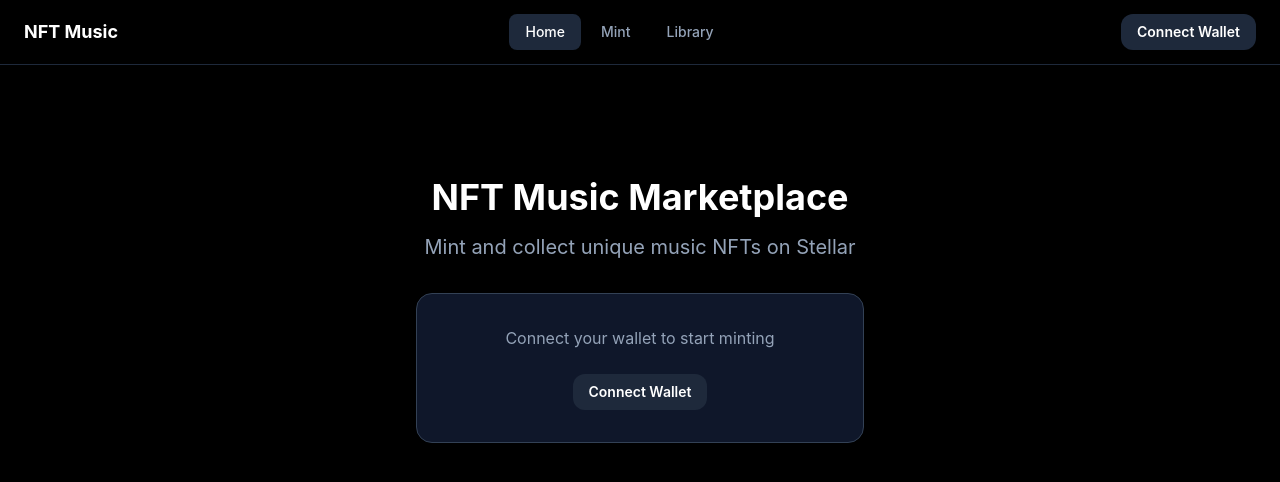
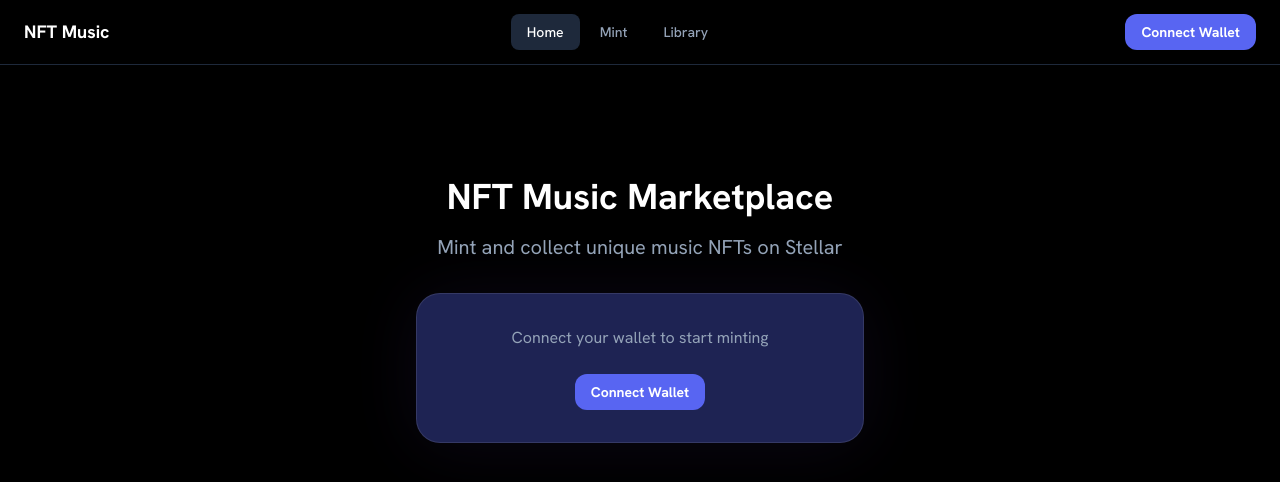
Before and after one commit to donendosted/NFT_MUSIC, a Next.js app in the folder frontend/: page / in a window 1280 px wide. Shown: the top 482 px of the page. Built offline with nearby package versions, Linux system fonts and the light colour scheme; no server answers.

Commit message:
style: establish discord-inspired visual system

```diff
--- a/frontend/app/globals.css
+++ b/frontend/app/globals.css
@@ -1,46 +1,35 @@
+@import url('https://fonts.googleapis.com/css2?family=Hanken+Grotesk:wght@400;500;600;700;800&family=Space+Grotesk:wght@500;600;700&display=swap');
+
 @tailwind base;
 @tailwind components;
 @tailwind utilities;
 
-* {
-  box-sizing: border-box;
-}
+:root { --canvas: #0a0d3a; --panel: #1e2353; --blurple: #5865f2; --green: #35ed7e; --pink: #ec48bd; }
+* { box-sizing: border-box; }
+html { background: var(--canvas); }
+body { margin: 0; background: var(--canvas); color: #fff; font-family: 'Hanken Grotesk', ui-sans-serif, system-ui, sans-serif; }
+body::before { content: ''; position: fixed; inset: 0; pointer-events: none; z-index: -1; opacity: .45; background: radial-gradient(circle at 10% 0%, rgba(88,101,242,.35), transparent 28rem), radial-gradient(circle at 90% 22%, rgba(236,72,189,.17), transparent 28rem); }
 
-body {
-  font-family: 'Inter', system-ui, -apple-system, sans-serif;
-}
+::-webkit-scrollbar { width: 7px; }
+::-webkit-scrollbar-track { background: var(--canvas); }
+::-webkit-scrollbar-thumb { background: #5865f2; border-radius: 999px; }
 
-::-webkit-scrollbar {
-  width: 6px;
-}
-
-::-webkit-scrollbar-track {
-  background: #000;
-}
-
-::-webkit-scrollbar-thumb {
-  background: #333;
-  border-radius: 3px;
-}
-
-::-webkit-scrollbar-thumb:hover {
-  background: #444;
-}
+@keyframes mesh { 0%,100% { transform: translate3d(-2%, -2%, 0) scale(1); } 50% { transform: translate3d(2%, 2%, 0) scale(1.08); } }
+@keyframes float { 0%,100% { transform: translateY(0) rotate(-2deg); } 50% { transform: translateY(-14px) rotate(1deg); } }
+@keyframes bars { 0%,100% { transform: scaleY(.4); } 50% { transform: scaleY(1); } }
 
 @layer components {
-  .btn-primary {
-    @apply bg-slate-800 hover:bg-slate-700 text-white font-semibold py-3 px-6 rounded-xl transition-all duration-200 active:scale-95 disabled:opacity-50 disabled:cursor-not-allowed;
-  }
-
-  .btn-accent {
-    @apply bg-slate-600 hover:bg-slate-500 text-white font-bold py-3 px-6 rounded-xl transition-all duration-200 active:scale-95 disabled:opacity-50;
-  }
-
-  .card {
-    @apply bg-slate-900 rounded-2xl border border-slate-700 overflow-hidden;
-  }
-
-  .input-field {
-    @apply w-full bg-slate-900 border border-slate-700 rounded-xl px-4 py-3 text-white placeholder-slate-500 focus:outline-none focus:border-slate-500 focus:ring-1 focus:ring-slate-500 transition-all;
-  }
+  .display { font-family: 'Space Grotesk', sans-serif; font-weight: 700; letter-spacing: -.065em; text-transform: uppercase; }
+  .page-shell { @apply mx-auto max-w-6xl px-4 sm:px-6 lg:px-8; }
+  .btn-primary { @apply inline-flex items-center justify-center bg-[#5865f2] hover:bg-[#7380ff] text-white font-bold py-3 px-6 rounded-xl transition-all duration-200 active:scale-95 disabled:opacity-50 disabled:cursor-not-allowed; }
+  .btn-accent { @apply inline-flex items-center justify-center bg-[#35ed7e] hover:bg-[#5cff9d] text-[#070923] font-bold py-3 px-6 rounded-xl transition-all duration-200 active:scale-95 disabled:opacity-50 disabled:cursor-not-allowed; }
+  .btn-secondary { @apply inline-flex items-center justify-center bg-white hover:bg-slate-100 text-[#0a0d3a] font-bold py-3 px-6 rounded-xl transition-all duration-200 active:scale-95; }
+  .card { @apply bg-[#1e2353] rounded-[24px] border border-white/10 overflow-hidden; box-shadow: 0 3px 68px rgba(69,42,124,.16); }
+  .input-field { @apply w-full bg-[#121746] border border-white/15 rounded-xl px-4 py-3 text-white placeholder-white/35 focus:outline-none focus:border-[#5865f2] focus:ring-1 focus:ring-[#5865f2] transition-all; }
+  .badge { @apply inline-flex items-center rounded-lg px-2 py-1 text-xs font-bold; }
+  .hero-mesh { position: relative; overflow: hidden; isolation: isolate; background: #0a0d3a; }
+  .hero-mesh::before { content: ''; position: absolute; z-index: -1; width: 52rem; height: 52rem; right: -19rem; top: -25rem; border-radius: 40%; filter: blur(20px); background: conic-gradient(from 80deg, #5865f2, #8c55db, #ec48bd, #5865f2); animation: mesh 12s ease-in-out infinite; opacity: .95; }
+  .hero-mesh::after { content: ''; position: absolute; z-index: -1; width: 30rem; height: 30rem; left: -16rem; bottom: -14rem; border-radius: 50%; background: #5865f2; filter: blur(35px); opacity: .55; }
+  .gradient-card { background: linear-gradient(135deg, #e944b9 0%, #9d4be8 60%, #5865f2 100%); }
+  .eyebrow { @apply inline-flex items-center gap-2 text-xs font-bold uppercase tracking-[.16em] text-[#35ed7e]; }
 }
```
